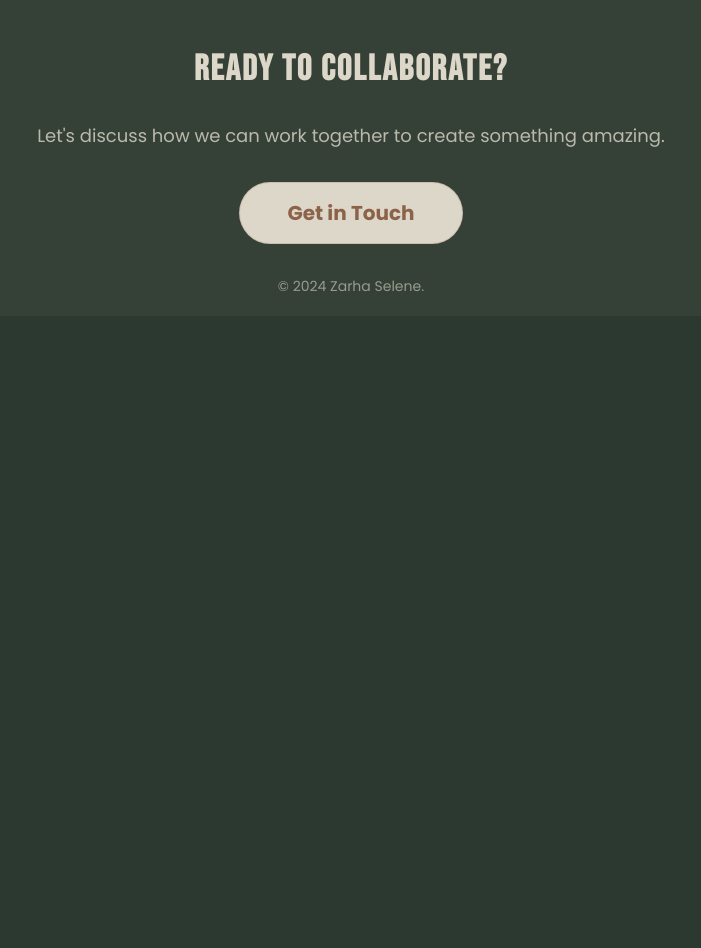
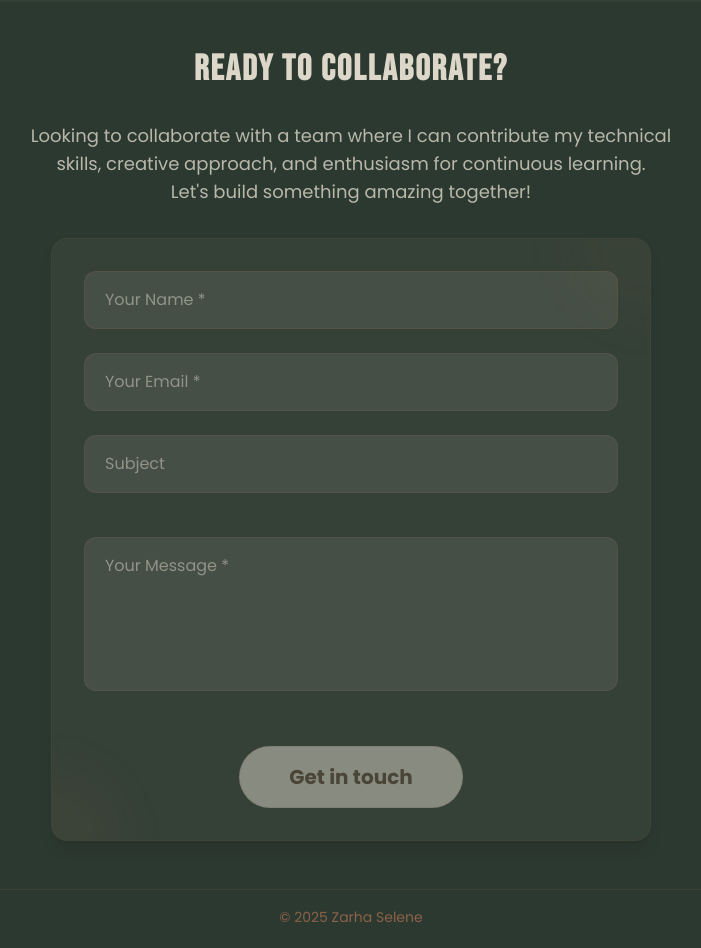
Before and after one commit to zarhaselene/portfolio, a Next.js app: page / in a window 1280 px wide. Shown: the part 6600-7548 px from the top of the page, without its empty margins (289-990 px from the left). Before the commit the page ends 6916 px from the top, so only its background shows below. Built offline with nearby package versions, Linux system fonts and the light colour scheme.

Commit message:
Add ContactForm component to Footer: implement contact form functionality with reCAPTCHA verification and email sending

```diff
--- /dev/null
+++ b/src/app/components/ContactForm.jsx
@@ -0,0 +1,277 @@
+"use client";
+import React, { useRef, useState, useEffect } from "react";
+import { motion } from "framer-motion";
+import emailjs from "@emailjs/browser";
+import Script from "next/script";
+
+const ContactForm = () => {
+  const form = useRef();
+  const recaptchaRef = useRef(null);
+  const [isSent, setIsSent] = useState(false);
+  const [isError, setIsError] = useState(false);
+  const [isClient, setIsClient] = useState(false);
+  const [recaptchaToken, setRecaptchaToken] = useState(null);
+  const [isRecaptchaLoaded, setIsRecaptchaLoaded] = useState(false);
+
+  useEffect(() => {
+    setIsClient(true);
+
+    // Define global callbacks for reCAPTCHA
+    window.onRecaptchaLoad = () => {
+      setIsRecaptchaLoaded(true);
+
+      // Explicitly render reCAPTCHA when loaded
+      if (
+        typeof window.grecaptcha !== "undefined" &&
+        window.grecaptcha.render &&
+        recaptchaRef.current
+      ) {
+        try {
+          window.grecaptcha.render("recaptcha", {
+            sitekey: "6LdsQycrAAAAAHY9PoJTGfErfXBz6Jws568zfsKo",
+            callback: (token) => {
+              setRecaptchaToken(token);
+            },
+            "expired-callback": () => {
+              setRecaptchaToken(null);
+            },
+          });
+        } catch (error) {
+          console.error("reCAPTCHA rendering error:", error);
+        }
+      }
+    };
+
+    return () => {
+      // Clean up
+      delete window.onRecaptchaLoad;
+    };
+  }, [isClient]);
+
+  const sendEmail = (e) => {
+    e.preventDefault();
+
+    // Verify recaptcha
+    if (!recaptchaToken) {
+      setIsError(true);
+      setTimeout(() => setIsError(false), 5000);
+      return;
+    }
+
+    // Create formData from the form
+    const formData = new FormData(form.current);
+    const now = new Date();
+    const formattedTime = now.toLocaleString("en-US", {
+      weekday: "short",
+      year: "numeric",
+      month: "short",
+      day: "numeric",
+      hour: "2-digit",
+      minute: "2-digit",
+    });
+
+    // Convert FormData to emailjs expected format
+    const templateParams = {
+      name: formData.get("name"),
+      email: formData.get("email"),
+      subject: formData.get("subject"),
+      title: formData.get("subject"), // Add mapping for email subject
+      message: formData.get("message"),
+      time: formattedTime,
+      "g-recaptcha-response": recaptchaToken,
+    };
+
+    emailjs
+      .send(
+        "service_1ilk9dv",
+        "template_qbs2vsf",
+        templateParams,
+        "n6tjhHNcncrF8KrhL"
+      )
+      .then(
+        (result) => {
+          console.log(result.text);
+          setIsSent(true);
+          setIsError(false);
+          form.current.reset();
+
+          // Reset reCAPTCHA
+          if (window.grecaptcha) {
+            window.grecaptcha.reset();
+          }
+          setRecaptchaToken(null);
+
+          // Hide success message after 5 seconds
+          setTimeout(() => setIsSent(false), 5000);
+        },
+        (error) => {
+          console.log(error.text);
+          setIsError(true);
+          // Hide error message after 5 seconds
+          setTimeout(() => setIsError(false), 5000);
+        }
+      );
+  };
+
+  // Animation variants
+  const formVariants = {
+    hidden: { opacity: 0, y: 30 },
+    visible: {
+      opacity: 1,
+      y: 0,
+      transition: {
+        duration: 0.5,
+        staggerChildren: 0.2,
+      },
+    },
+  };
+
+  const itemVariants = {
+    hidden: { y: 20, opacity: 0 },
+    visible: {
+      y: 0,
+      opacity: 1,
+      transition: {
+        duration: 0.5,
+        ease: "easeOut",
+      },
+    },
+  };
+
+  const containerVariants = {
+    hidden: { opacity: 0 },
+    visible: {
+      opacity: 1,
+      transition: {
+        duration: 0.8,
+        delay: 0.3,
+      },
+    },
+  };
+
+  return (
+    <>
+      {/* reCAPTCHA Script */}
+      <Script
+        src="https://www.google.com/recaptcha/api.js?onload=onRecaptchaLoad&render=explicit"
+        strategy="afterInteractive"
+      />
+
+      <motion.div
+        className="w-full"
+        variants={containerVariants}
+        initial="hidden"
+        whileInView="visible"
+        viewport={{ once: true }}
+      >
+        <div className="bg-primary/5 backdrop-blur-sm border border-secondary/10 rounded-2xl p-4 md:p-8 shadow-lg relative overflow-hidden">
+          {/* Decorative elements */}
+          <div className="absolute top-0 right-0 w-40 h-40 bg-secondary/5 rounded-full -translate-y-1/2 translate-x-1/2 blur-xl"></div>
+          <div className="absolute bottom-0 left-0 w-32 h-32 bg-secondary/10 rounded-full translate-y-1/2 -translate-x-1/2 blur-xl"></div>
+
+          <motion.form
+            ref={form}
+            onSubmit={sendEmail}
+            className="flex flex-col space-y-6 relative z-10"
+            variants={formVariants}
+            initial="hidden"
+            whileInView="visible"
+            viewport={{ once: true }}
+          >
+            {/* Form fields */}
+            <motion.div variants={itemVariants}>
+              <input
+                type="text"
+                name="name"
+                placeholder="Your Name *"
+                required
+                className="w-full px-5 py-4 bg-primary/10 border border-secondary/20 rounded-xl focus:border-secondary focus:outline-none text-base-content placeholder:text-base-content/50 transition-all duration-300"
+                aria-label="Your name"
+              />
+            </motion.div>
+
+            <motion.div variants={itemVariants}>
+              <input
+                type="email"
+                name="email"
+                placeholder="Your Email *"
+                required
+                className="w-full px-5 py-4 bg-primary/10 border border-secondary/20 rounded-xl focus:border-secondary focus:outline-none text-base-content placeholder:text-base-content/50 transition-all duration-300"
+                aria-label="Your email"
+              />
+            </motion.div>
+
+            <motion.div variants={itemVariants}>
+              <input
+                type="text"
+                name="subject"
+                placeholder="Subject"
+                className="w-full px-5 py-4 bg-primary/10 border border-secondary/20 rounded-xl focus:border-secondary focus:outline-none text-base-content placeholder:text-base-content/50 transition-all duration-300"
+                aria-label="Subject"
+              />
+            </motion.div>
+
+            <motion.div variants={itemVariants}>
+              <textarea
+                name="message"
+                placeholder="Your Message *"
+                required
+                rows={5}
+                className="w-full px-5 py-4 md:mt-5 bg-primary/10 border border-secondary/20 rounded-xl focus:border-secondary focus:outline-none text-base-content placeholder:text-base-content/50 resize-none transition-all duration-300"
+                aria-label="Your message"
+              />
+            </motion.div>
+
+            {/* reCAPTCHA container with ref */}
+            <motion.div
+              variants={itemVariants}
+              className="flex justify-center md:justify-start"
+            >
+              <div
+                id="recaptcha"
+                ref={recaptchaRef}
+                className="g-recaptcha"
+              ></div>
+            </motion.div>
+
+            <motion.div variants={itemVariants}>
+              <button
+                type="submit"
+                className="w-56 px-6 py-4 bg-primary hover:animate-jello text-base-200 rounded-full text-xl font-bold border border-secondary/20 hover:border-secondary/50 transition-colors disabled:opacity-50 disabled:cursor-not-allowed"
+                aria-label="Send message"
+                disabled={!recaptchaToken}
+              >
+                Get in touch
+              </button>
+            </motion.div>
+
+            {/* Status messages */}
+            {isClient && isSent && (
+              <motion.div
+                initial={{ opacity: 0, y: 10 }}
+                animate={{ opacity: 1, y: 0 }}
+                className="bg-green-500/10 border border-green-500/20 text-green-400 font-medium text-center p-3 rounded-xl"
+              >
+                Message sent successfully!
+              </motion.div>
+            )}
+
+            {isClient && isError && (
+              <motion.div
+                initial={{ opacity: 0, y: 10 }}
+                animate={{ opacity: 1, y: 0 }}
+                className="bg-red-500/10 border border-red-500/20 text-red-400 font-medium text-center p-3 rounded-xl"
+              >
+                {!recaptchaToken
+                  ? "Please complete the reCAPTCHA verification."
+                  : "Something went wrong. Please try again."}
+              </motion.div>
+            )}
+          </motion.form>
+        </div>
+      </motion.div>
+    </>
+  );
+};
+
+export default ContactForm;
--- a/src/app/layout/Footer.jsx
+++ b/src/app/layout/Footer.jsx
@@ -1,35 +1,36 @@
 "use client";
 import React from "react";
 import { motion } from "framer-motion";
-import { FaGithub, FaLinkedin, FaEnvelope } from "react-icons/fa";
+import ContactForm from "../components/ContactForm";
 
 const Footer = () => {
   return (
-    <footer className="relative w-screen left-1/2 -translate-x-1/2 pt-20 md:pt-12 pb-5 px-4 sm:px-10 bg-primary/5">
+    <footer className="relative w-screen left-1/2 -translate-x-1/2 pt-20 md:pt-12 pb-5 px-4 sm:px-10 ">
       <div className="max-w-7xl mx-auto text-center">
         <motion.div
           initial={{ opacity: 0, y: 50 }}
           whileInView={{ opacity: 1, y: 0 }}
           viewport={{ once: true }}
-          className="space-y-8 flex flex-col items-center "
+          className="space-y-8 flex flex-col md:items-center "
         >
           <h3 className="text-4xl font-bold tracking-[2px]">
             Ready to Collaborate?
           </h3>
           <p className="text-lg text-base-content/80 max-w-2xl mx-auto">
-            Let's discuss how we can work together to create something amazing.
+            Looking to collaborate with a team where I can contribute my
+            technical skills, creative approach, and enthusiasm for continuous
+            learning.
+            <br /> Let's build something amazing together!
           </p>
-          <a
-            href="mailto:zarhabuske@hotmail.com"
-            className="block w-56 px-8 py-4 bg-primary hover:animate-jello text-secondary rounded-full text-xl font-bold border border-secondary/20 hover:border-secondary/50 transition-colors"
-          >
-            Get in Touch
-          </a>
-
-          <p className="text-base-content/60 text-sm pb-16 md:pb-0">
-            © 2024 Zarha Selene.
-          </p>
+          <div className="md:w-3/4 lg:w-1/2 ">
+            <ContactForm />
+          </div>
         </motion.div>
+      </div>
+      <div className="mt-12 pt-4 border-t border-secondary/20 w-full">
+        <p className="text-secondary text-sm pb-16 md:pb-0 leading-relaxed text-center">
+          © 2025 Zarha Selene
+        </p>
       </div>
     </footer>
   );
```
